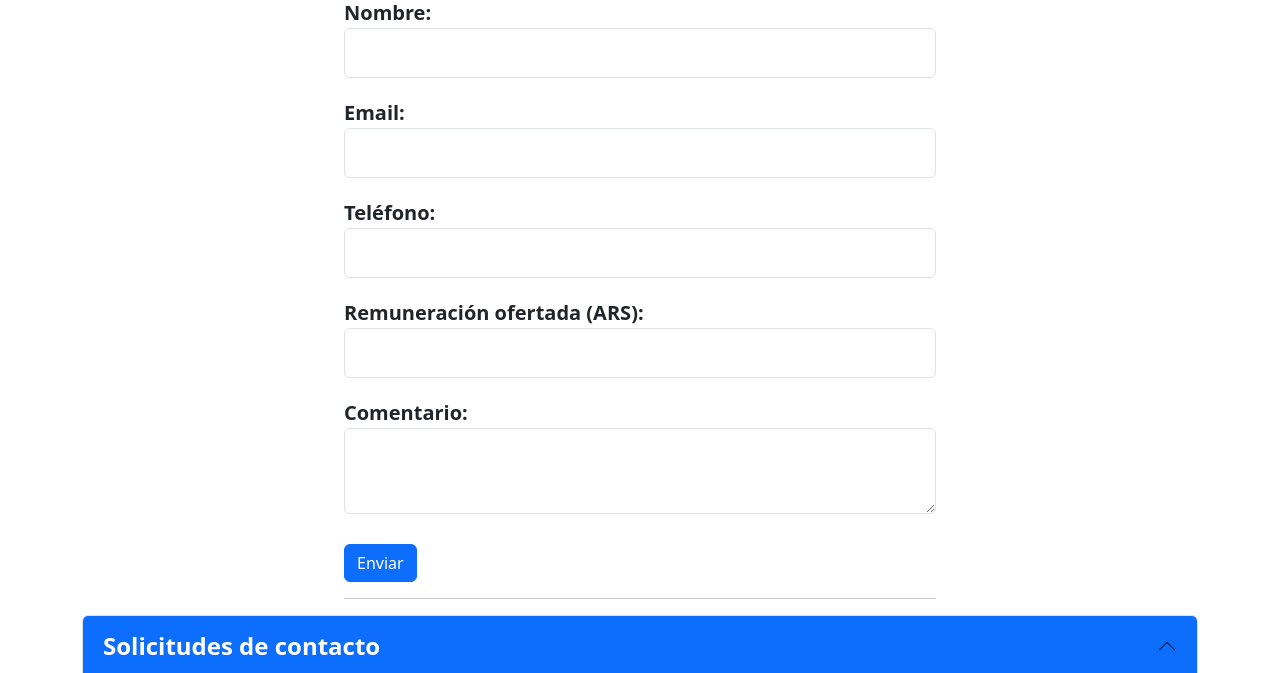
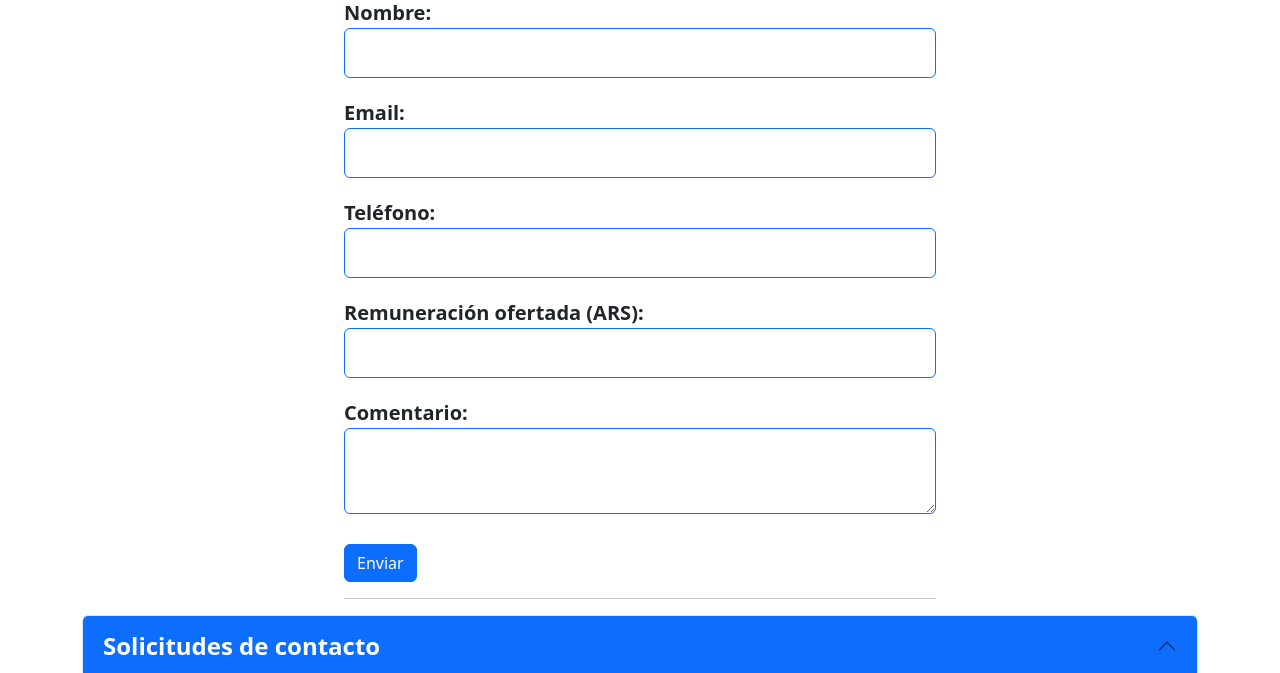
Before and after one commit to MarceloHernandez89/PWI_SegundoTP, a plain HTML site: page formulario.html in a window 1280 px wide. Shown: the part 230-903 px from the top of the page. Drawn offline with nearby package versions, Linux system fonts and the light colour scheme.

Commit message:
Ultima actualizacion

```diff
--- a/formulario.html
+++ b/formulario.html
@@ -37,23 +37,23 @@
         <form id="myForm" class="fs-5">
           <div class="form-group">
             <label for="nombre">Nombre:</label>
-            <input type="text" class="form-control" id="nombre" required>
+            <input type="text" class="form-control border border-primary" id="nombre" required>
           </div>
           <div class="form-group">
             <label for="email">Email:</label>
-            <input type="email" class="form-control" id="email" required>
+            <input type="email" class="form-control border border-primary" id="email" required>
           </div>
           <div class="form-group">
             <label for="telefono">Teléfono:</label>
-            <input type="tel" class="form-control" id="telefono" required>
+            <input type="tel" class="form-control border border-primary" id="telefono" required>
           </div>
           <div class="form-group">
             <label for="monto">Remuneración ofertada (ARS):</label>
-            <input type="number" class="form-control" id="monto" required>
+            <input type="number" class="form-control border border-primary" id="monto" required>
           </div>
           <div class="form-group">
             <label for="comentario">Comentario:</label>
-            <textarea class="form-control" id="comentario" rows="3" required></textarea>
+            <textarea class="form-control border border-primary" id="comentario" rows="3" required></textarea>
           </div>
           <button type="submit" class="btn btn-primary btn-submit">Enviar</button>
         </form>
@@ -71,7 +71,7 @@
               Solicitudes de contacto
             </button>
           </h2>
-          <div id="collapseOne" class="accordion-collapse collapse show" data-bs-parent="#accordionExample">
+          <div id="collapseOne" class="accordion-collapse collapse " data-bs-parent="#accordionExample">
             <div class="container-fluid">
               <p class="fw-bold pt-2 text-success">*Para ordenar los campos haga click sobre el titulo.</p>
             </div>
--- a/script.js
+++ b/script.js
@@ -79,16 +79,16 @@ document.addEventListener('DOMContentLoaded', function() {
     var comentario = document.getElementById('comentario').value;
     var montoARS = parseFloat(montoInput.value);
 
-    // Limpiar los campos
+    // Limpia los campos
     document.getElementById('nombre').value = '';
     document.getElementById('email').value = '';
     document.getElementById('telefono').value = '';
     document.getElementById('comentario').value = '';
     montoInput.value = '';
 
-    // Mostrar el mensaje de confirmación
+    // Muestra el mensaje de confirmación
     confirmationMessage.style.display = 'block';
-    // Obtener la referencia del elemento de alerta
+
     const alertElement = document.getElementById('confirmationMessage');
 
     // Eliminar la alerta después de 3 segundos
--- a/style.css
+++ b/style.css
@@ -7,9 +7,6 @@
     background-color:rgb(200, 228, 238) !important;
 }
 
-#menu a {
-
-}
 #menu a:hover{
     color: dodgerblue !important;
 }
@@ -63,7 +60,6 @@
 
   input{
     height: 50px;
-    border-color:black;
     border-radius: 10px;
   }
 
```
Also changed, not shown: index.html (+5 -5 lines).
